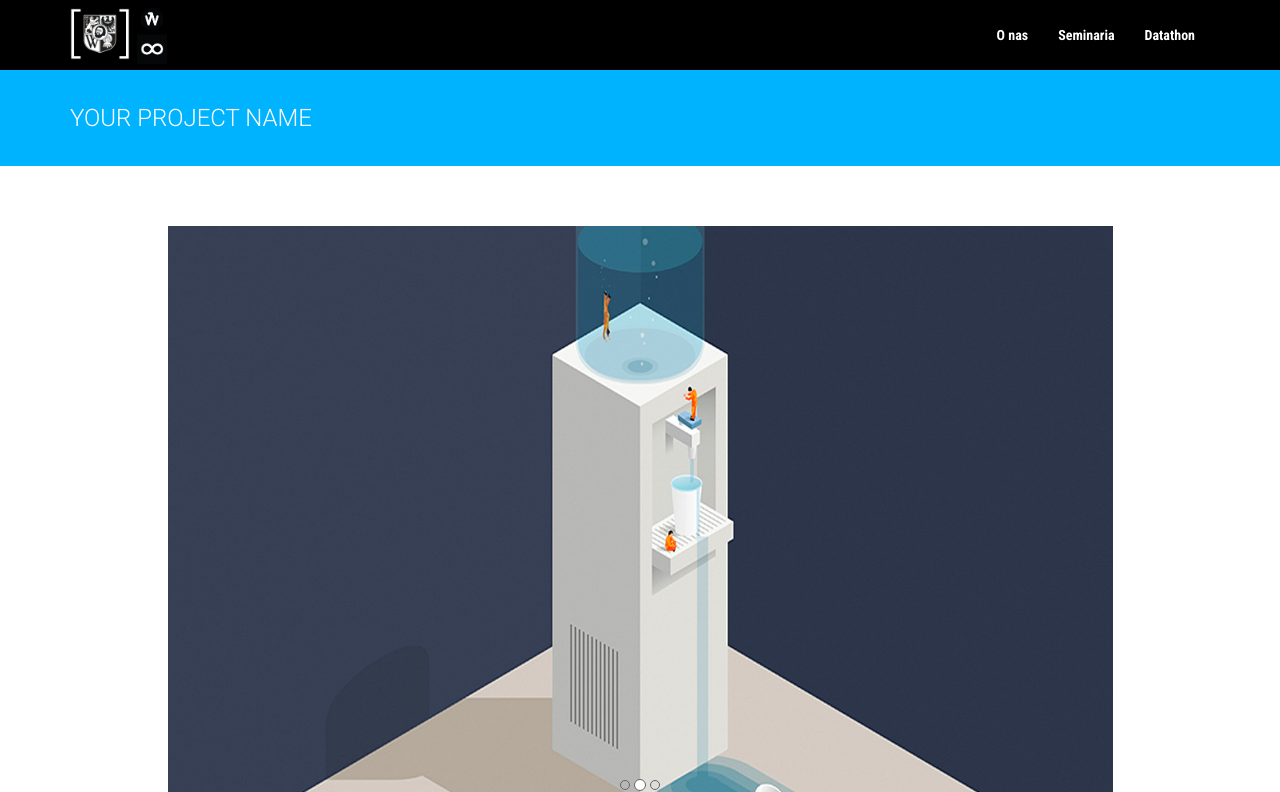
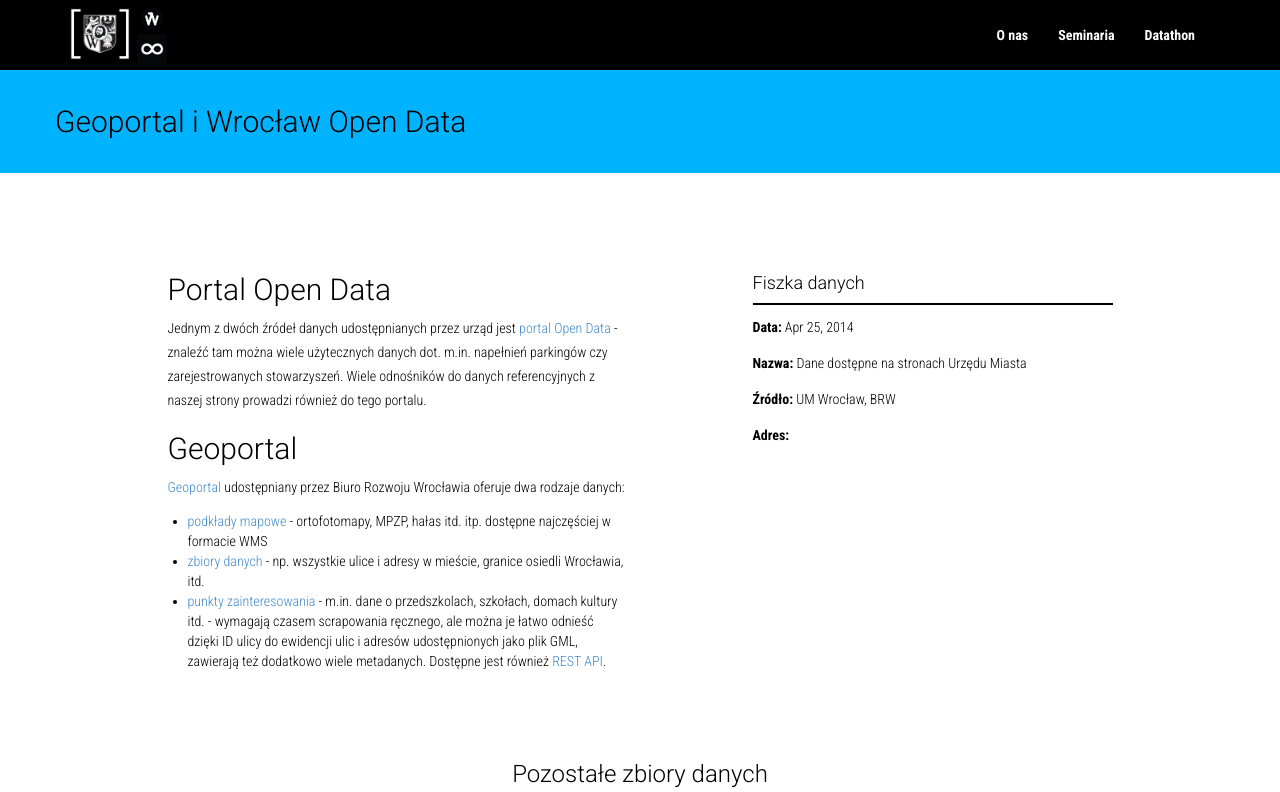
Before and after one commit to wroclawskiedane/wroclawskiedane.github.io, a Jekyll site: the page built from _posts/project/2016-10-07-introduction.markdown, in a window 1280 px wide and 1400 px high. Shown: the top 792 px of the window. Built offline with Jekyll 4.4.1, drawn with Linux system fonts in a browser that asks for light colours; nearby versions of some CDN libraries; some of the changed text lies outside the part shown; grey boxes are pictures that could not be loaded.

```diff
--- a/_includes/wrap.html
+++ b/_includes/wrap.html
@@ -1,7 +1,7 @@
 <div id="blue">
     <div class="container">
         <div class="row">
-            <h3>{% if page.wrap_title %}{{ page.wrap_title }}{% else %}{{ page.title }}{% endif %}</h3>
+            <h2>{% if page.wrap_title %}{{ page.wrap_title }}{% else %}{{ page.title }}{% endif %}</h2>
         </div><!-- /row -->
     </div> <!-- /container -->
 </div><!-- /blue -->
--- a/_layouts/project.html
+++ b/_layouts/project.html
@@ -7,7 +7,6 @@ layout: default
 <div class="container mt">
     <div class="row">
 
-        {% include carousel.html %}
 
         <div class="col-lg-5 col-lg-offset-1">
             <div class="spacing"></div>
@@ -17,16 +16,16 @@ layout: default
         </div>
         <div class="col-lg-4 col-lg-offset-1">
             <div class="spacing"></div>
-            <h4>Project Details</h4>
+            <h4>Fiszka danych</h4>
             <div class="hline"></div>
-            <p><b>Date:</b> {{ page.date | date: "%b %-d, %Y" }}</p>
-            <p><b>Author:</b> {{ page.author }}</p>
-            <p><b>Categories:</b> {{ page.categories }}</p>
-            <p><b>Tagged:</b> {{ page.tagged }}</p>
-            <p><b>Client:</b> {{ page.client }}</p>
-            <p><b>Website:</b> <a href="{{ page.website }}">{{ page.website }}</a></p>
+            <p><b>Data:</b> {{ page.date | date: "%b %-d, %Y" }}</p>
+            <!--p><b>Author:</b> {{ page.author }}</p>
+            <p><b>Categories:</b> {{ page.categories }}</p-->
+            <p><b>Nazwa:</b> {{ page.tagged }}</p>
+            <p><b>Źródło:</b> {{ page.client }}</p>
+            <p><b>Adres:</b> <a href="{{ page.website }}">{{ page.website }}</a></p>
         </div>
-    </div><! --/row -->
-</div><! --/container -->
+    </div><!--/row -->
+</div><!--/container -->
 
-{% include portfolio.html title="Related Works." limit=5 %}
+{% include portfolio.html title="Pozostałe zbiory danych" limit=5 %}
--- a/_posts/project/2016-10-07-introduction.markdown
+++ b/_posts/project/2016-10-07-introduction.markdown
@@ -1,22 +1,24 @@
 ---
 layout: project
-title:  "YOUR PROJECT NAME"
+title:  "Geoportal i Wrocław Open Data"
 date:   2014-04-25 16:54:46
 author: Marcel Newman
 categories:
 - project
-img: portfolio_10.jpg
-thumb: thumb02.jpg
-carousel:
-- single01.jpg
-- single02.jpg
-- single03.jpg
-tagged: Flat, UI, Development
-client: Wonder Corp.
-website: http://blacktie.co
+img: opendata.png
+tagged: Dane dostępne na stronach Urzędu Miasta
+client: UM Wrocław, BRW
 ---
-####YOUR PROJECT NAME
-Lorem Ipsum is simply dummy text of the printing and typesetting industry. Lorem Ipsum has been the industry's standard dummy text ever since the 1500s, when an unknown printer took a galley of type and scrambled it to make a type specimen book. It has survived not only five centuries, but also the leap into electronic typesetting, remaining essentially unchanged.
 
-####Our Proposal
-It was popularised in the 1960s with the release of Letraset sheets containing Lorem Ipsum passages, and more recently with desktop publishing software like Aldus PageMaker including versions of Lorem Ipsum.
+<h2>Portal Open Data</h2>
+
+Jednym z dwóch źródeł danych udostępnianych przez urząd jest <a href="http://www.wroclaw.pl/open-data/">portal Open Data</a> - znaleźć tam można wiele użytecznych danych dot. m.in. napełnień parkingów czy zarejestrowanych stowarzyszeń. Wiele odnośników do danych referencyjnych z naszej strony prowadzi również do tego portalu.
+
+<h2>Geoportal</h2>
+
+<a href="http://geoportal.wroclaw.pl/">Geoportal</a> udostępniany przez Biuro Rozwoju Wrocławia oferuje dwa rodzaje danych:
+<ul>
+<li><a href="http://geoportal.wroclaw.pl/">podkłady mapowe</a> - ortofotomapy, MPZP, hałas itd. itp. dostępne najczęściej w formacie WMS</li>
+<li><a href="http://geoportal.wroclaw.pl/zasoby/">zbiory danych</a> - np. wszystkie ulice i adresy w mieście, granice osiedli Wrocławia, itd.</li>
+<li><a href="http://geoportal.wroclaw.pl/poi/">punkty zainteresowania</a> - m.in. dane o przedszkolach, szkołach, domach kultury itd. - wymagają czasem scrapowania ręcznego, ale można je łatwo odnieść dzięki ID ulicy do ewidencji ulic i adresów udostępnionych jako plik GML, zawierają też dodatkowo wiele metadanych. Dostępne jest również <a href="http://geoportal.wroclaw.pl/emuia/">REST API</a>.</li>
+</ul>
--- a/portfolio.html
+++ b/portfolio.html
@@ -1,15 +1,15 @@
 ---
 layout: portfolio
 title: Portfolio
-permalink: /portfolio/
+permalink: /dane/
 ---
 
 <div class="container mtb">
     <div class="row">
         <div class="col-lg-8 col-lg-offset-2 centered">
-            <h2>We create awesome designs to standout your site or product. Check some of our latest works.</h2>
+            <h2>Zebraliśmy dla Was naprawdę pasjonujące dane - popatrzcie</h2>
             <br>
             <div class="hline"></div>
         </div>
     </div>
-</div><! --/container -->
+</div><!--/container -->
```
Also changed, not shown: _posts/project/2016-10-20-demografia.markdown (+6 -47 lines), index.html (+14 -2 lines).
